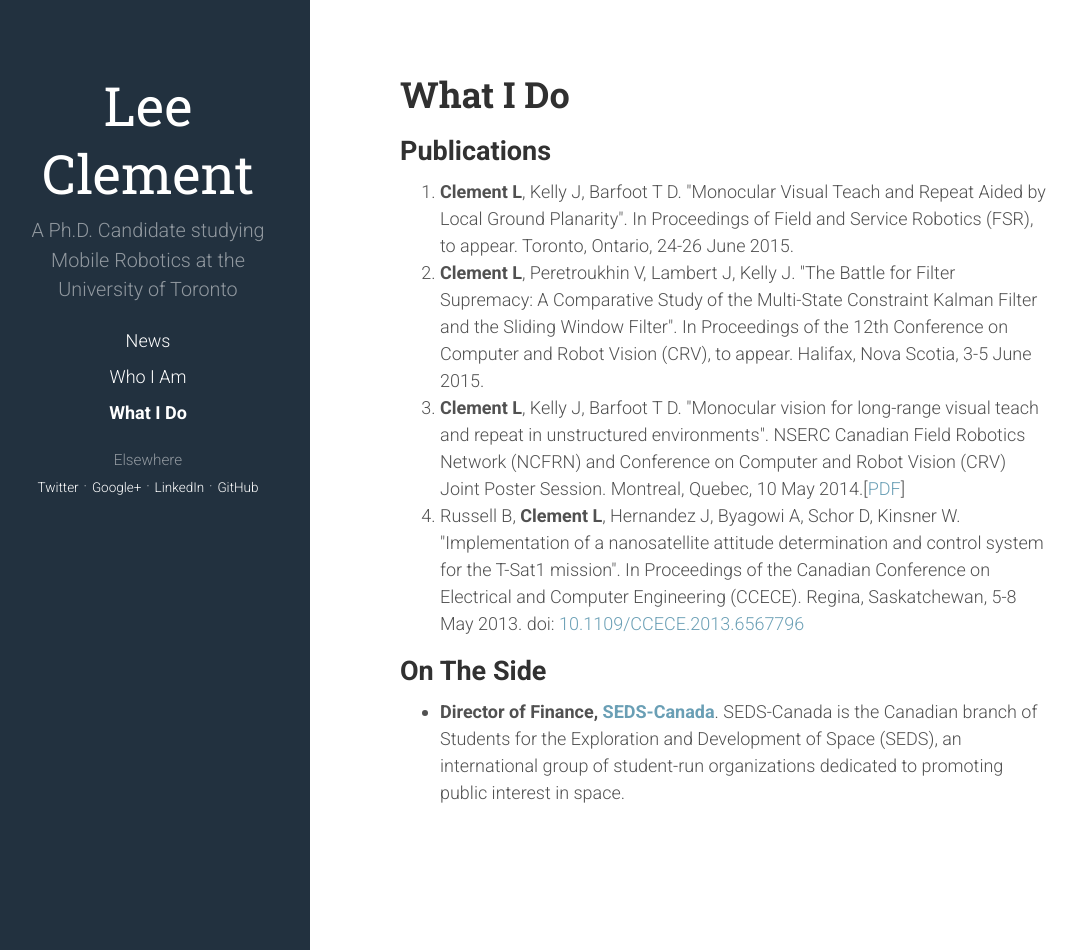
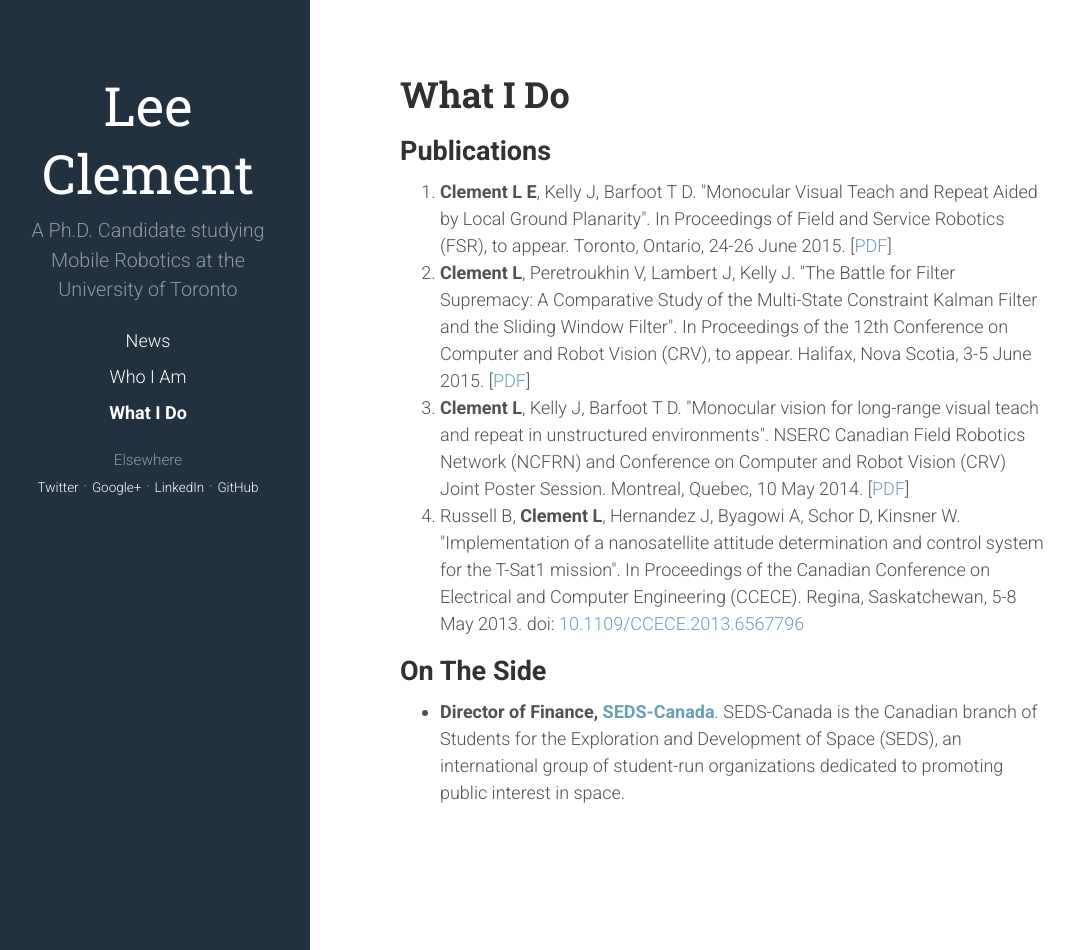
Before and after one commit to leeclemnet/leeclemnet.github.io, a Jekyll site: the page built from work.md, in a window 1280 px wide and 950 px high. Shown: the whole window, without its empty margins (14-1091 px from the left). Built offline with Jekyll 4.4.1, drawn with Linux system fonts in a browser that asks for light colours; nearby versions of some CDN libraries; Markdown is read by kramdown in place of the engine named in the settings.

Commit message:
Updated pubs

```diff
--- a/work.md
+++ b/work.md
@@ -9,11 +9,11 @@ sitemap:
 ## Publications
 <ol>
 
-<li> <b>Clement L</b>, Kelly J, Barfoot T D. "Monocular Visual Teach and Repeat Aided by Local Ground Planarity". In Proceedings of Field and Service Robotics (FSR), to appear. Toronto, Ontario, 24-26 June 2015.</li>
+<li> <b>Clement L E</b>, Kelly J, Barfoot T D. "Monocular Visual Teach and Repeat Aided by Local Ground Planarity". In Proceedings of Field and Service Robotics (FSR), to appear. Toronto, Ontario, 24-26 June 2015. [<a href="{{ site.url }}/assets/docs/fsr2015.pdf">PDF</a>]</li>
 
-<li> <b>Clement L</b>, Peretroukhin V, Lambert J, Kelly J. "The Battle for Filter Supremacy: A Comparative Study of the Multi-State Constraint Kalman Filter and the Sliding Window Filter". In Proceedings of the 12th Conference on Computer and Robot Vision (CRV), to appear. Halifax, Nova Scotia, 3-5 June 2015.</li>
+<li> <b>Clement L</b>, Peretroukhin V, Lambert J, Kelly J. "The Battle for Filter Supremacy: A Comparative Study of the Multi-State Constraint Kalman Filter and the Sliding Window Filter". In Proceedings of the 12th Conference on Computer and Robot Vision (CRV), to appear. Halifax, Nova Scotia, 3-5 June 2015. [<a href="{{ site.url }}/assets/docs/crv2015.pdf">PDF</a>] </li>
 
-<li> <b>Clement L</b>, Kelly J, Barfoot T D. "Monocular vision for long-range visual teach and repeat in unstructured environments". NSERC Canadian Field Robotics Network (NCFRN) and Conference on Computer and Robot Vision (CRV) Joint Poster Session. Montreal, Quebec, 10 May 2014.[<a href="{{ site.url }}/assets/docs/MonoVTR - NCFRN 2014 - print.PDF">PDF</a>] </li>
+<li> <b>Clement L</b>, Kelly J, Barfoot T D. "Monocular vision for long-range visual teach and repeat in unstructured environments". NSERC Canadian Field Robotics Network (NCFRN) and Conference on Computer and Robot Vision (CRV) Joint Poster Session. Montreal, Quebec, 10 May 2014. [<a href="{{ site.url }}/assets/docs/ncfrn2014.pdf">PDF</a>] </li>
 
 <li> Russell B, <b>Clement L</b>, Hernandez J, Byagowi A, Schor D, Kinsner W.
 "Implementation of a nanosatellite attitude determination and control system for the T-Sat1 mission".
```
Also changed, not shown: 5 other files.
